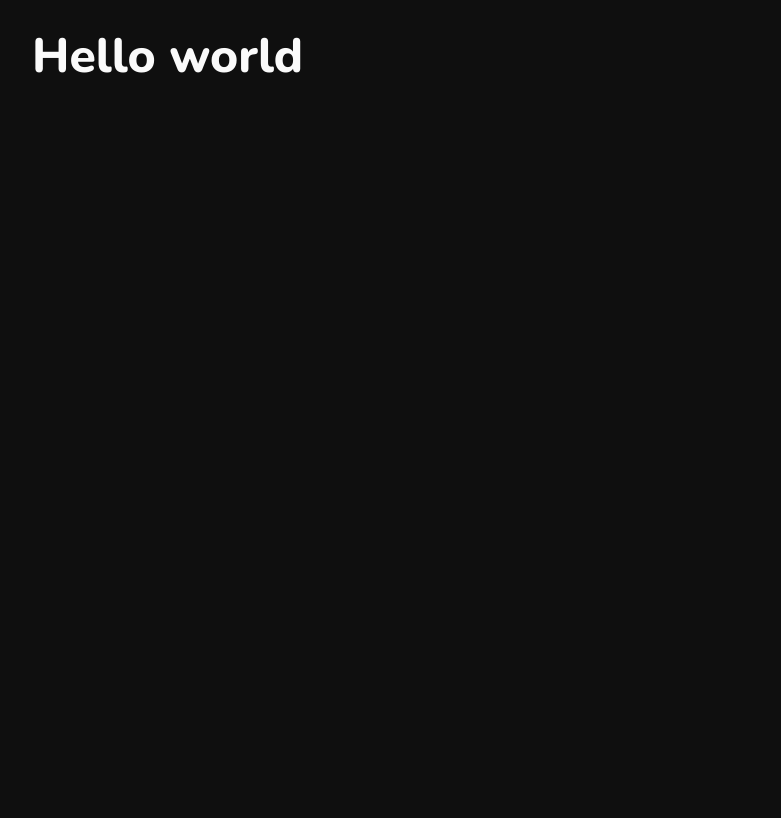
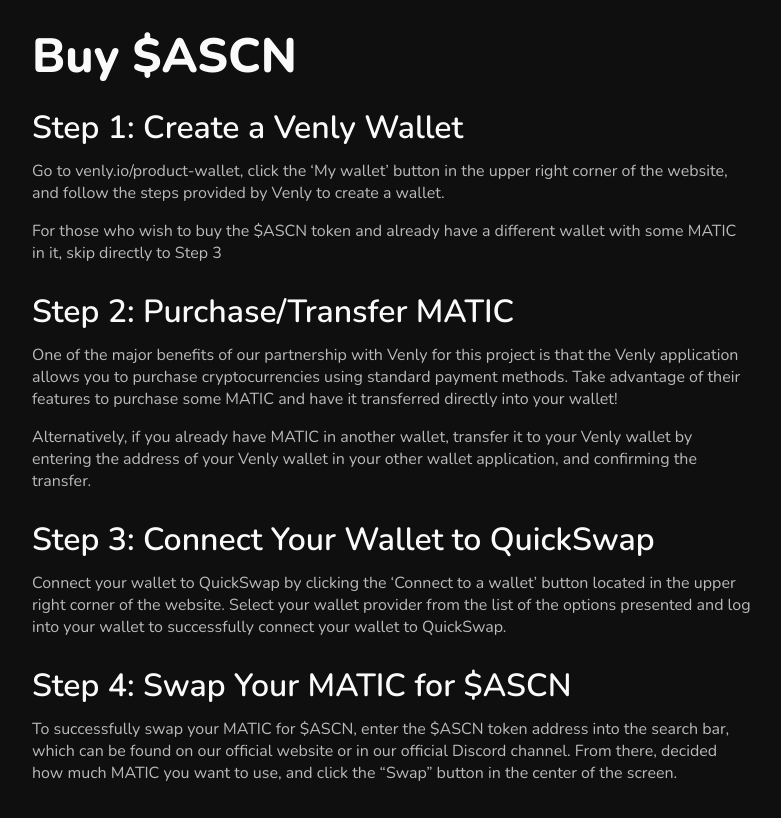
Before and after one commit to nquintan-catalyst/ascensionx, a React (Create React App) app: page /ascensionx/buy in a window 1280 px wide. Shown: the top 818 px of the page, without its empty margins (0-781 px from the left). Built offline with nearby package versions, Linux system fonts and the light colour scheme.

Commit message:
Added copy to buy page

```diff
--- a/src/components/Buy.tsx
+++ b/src/components/Buy.tsx
@@ -1,7 +1,21 @@
 const Buy: React.FC = () => {
     return(
         <div>
-            <h1>Hello world</h1>
+            <h1>Buy $ASCN</h1>
+
+            <h2>Step 1: Create a Venly Wallet</h2>
+            <p>Go to venly.io/product-wallet, click the ‘My wallet’ button in the upper right corner of the website, and follow the steps provided by Venly to create a wallet.</p>
+            <p>For those who wish to buy the $ASCN token and already have a different wallet with some MATIC in it, skip directly to Step 3</p>
+
+            <h2>Step 2: Purchase/Transfer MATIC</h2>
+            <p>One of the major benefits of our partnership with Venly for this project is that the Venly application allows you to purchase cryptocurrencies using standard payment methods. Take advantage of their features to purchase some MATIC and have it transferred directly into your wallet!</p>
+            <p>Alternatively, if you already have MATIC in another wallet, transfer it to your Venly wallet by entering the address of your Venly wallet in your other wallet application, and confirming the transfer.</p>
+
+            <h2>Step 3: Connect Your Wallet to QuickSwap</h2>
+            <p>Connect your wallet to QuickSwap by clicking the ‘Connect to a wallet’ button located in the upper right corner of the website. Select your wallet provider from the list of the options presented and log into your wallet to successfully connect your wallet to QuickSwap.</p>
+
+            <h2>Step 4: Swap Your MATIC for $ASCN</h2>
+            <p>To successfully swap your MATIC for $ASCN, enter the $ASCN token address into the search bar, which can be found on our official website or in our official Discord channel. From there, decided how much MATIC you want to use, and click the “Swap” button in the center of the screen.</p>
         </div>
     );
 };
--- a/src/components/Menu.tsx
+++ b/src/components/Menu.tsx
@@ -2,7 +2,7 @@
   return (
     <nav className="menu">
       <li className="menu__item">
-        <a href="#1">link</a>
+        <a href="/ascensionx/buy">Buy $ASCN</a>
       </li>
       <li className="menu__item">
         <a href="#1">link</a>
```
